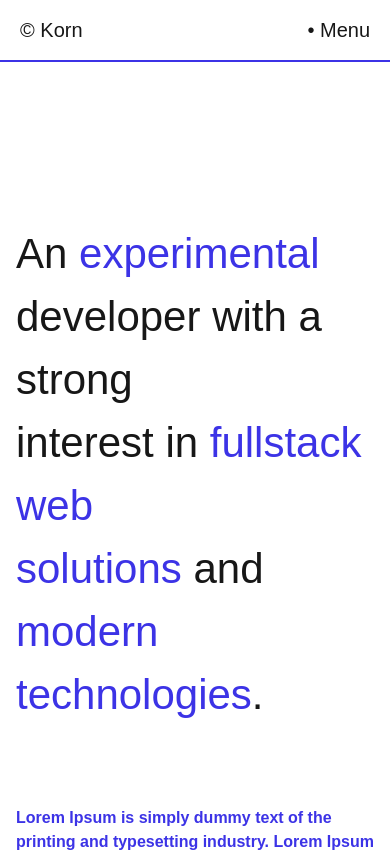
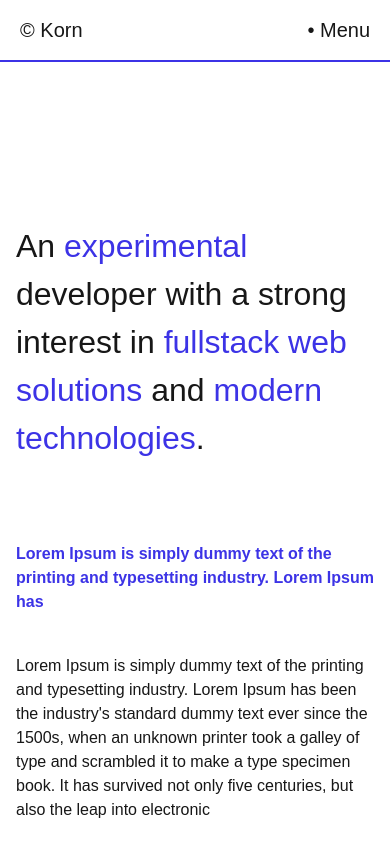
Before and after one commit to PotterWinter/korn-natthanat, a Next.js app: page / in a window 390 px wide. Shown: the top 852 px of the page. Built offline with nearby package versions, Linux system fonts and the light colour scheme.

Commit message:
fix: test font size and bg

```diff
--- a/src/pages/index.tsx
+++ b/src/pages/index.tsx
@@ -1,7 +1,7 @@
 export default function Home() {
   return (
     <>
-      <div className="min-h-screen min-w-screen flex flex-col">
+      <div className="min-h-screen min-w-screen bg-white flex flex-col">
         <header className="h-[60px] w-full px-5 lg:px-16 flex flex-row justify-between items-center text-xl">
           <div>© Korn</div>
           <div className="lg:hidden">
@@ -17,7 +17,7 @@ export default function Home() {
         <main className="w-full mt-40 lg:mt-[30px] flex flex-col lg:flex-row justify-between px-4 lg:px-0 font-sans   lg:pl-[120px] lg:pr-[40px]">
           {/* div head title */}
           <div className="lg:min-w-[569px]">
-          <h1 className=" text-[clamp(42px,_5vw,_60px)] lg:mt-28">
+          <h1 className=" text-[clamp(32px,_5vw,_60px)] lg:mt-28">
             An <span className="text-[#3C33E6]">experimental</span> <br />
             developer with a strong <br />
             interest in <span className="text-[#3C33E6]">fullstack web</span>
```
